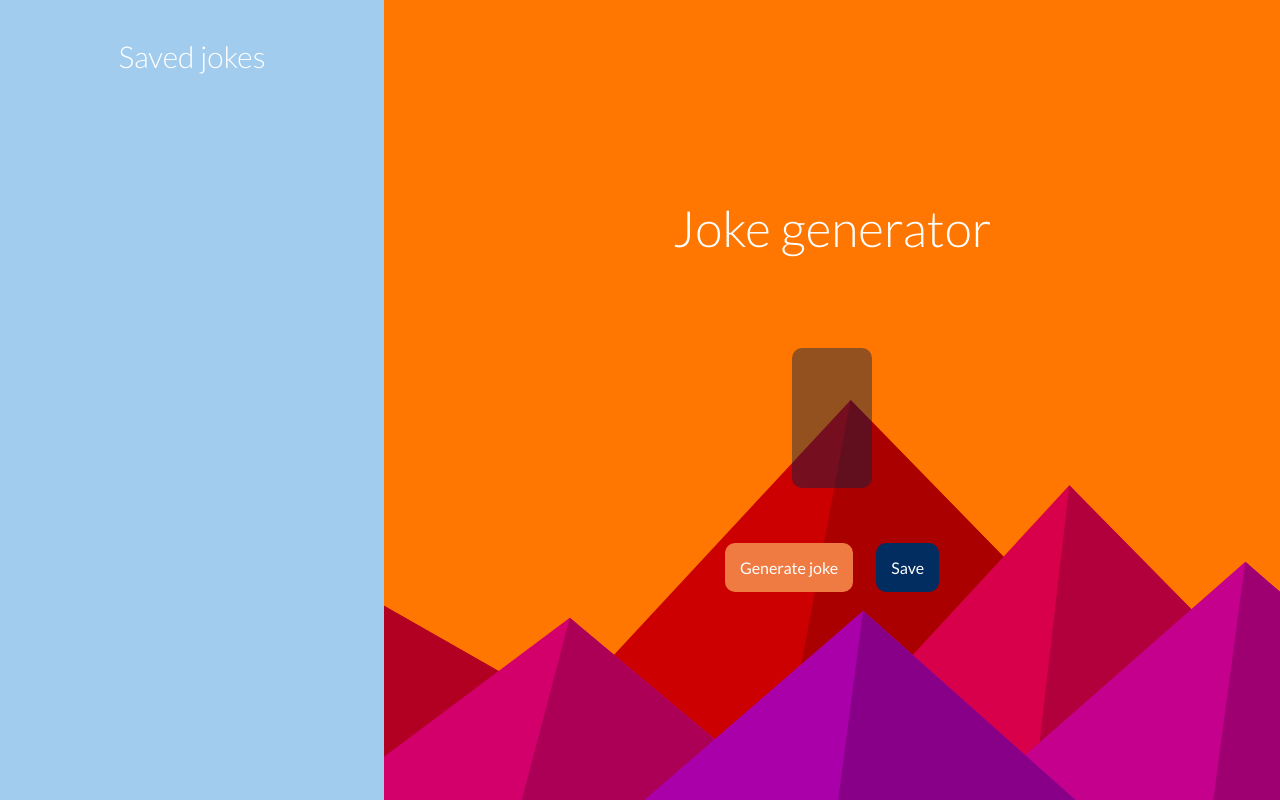
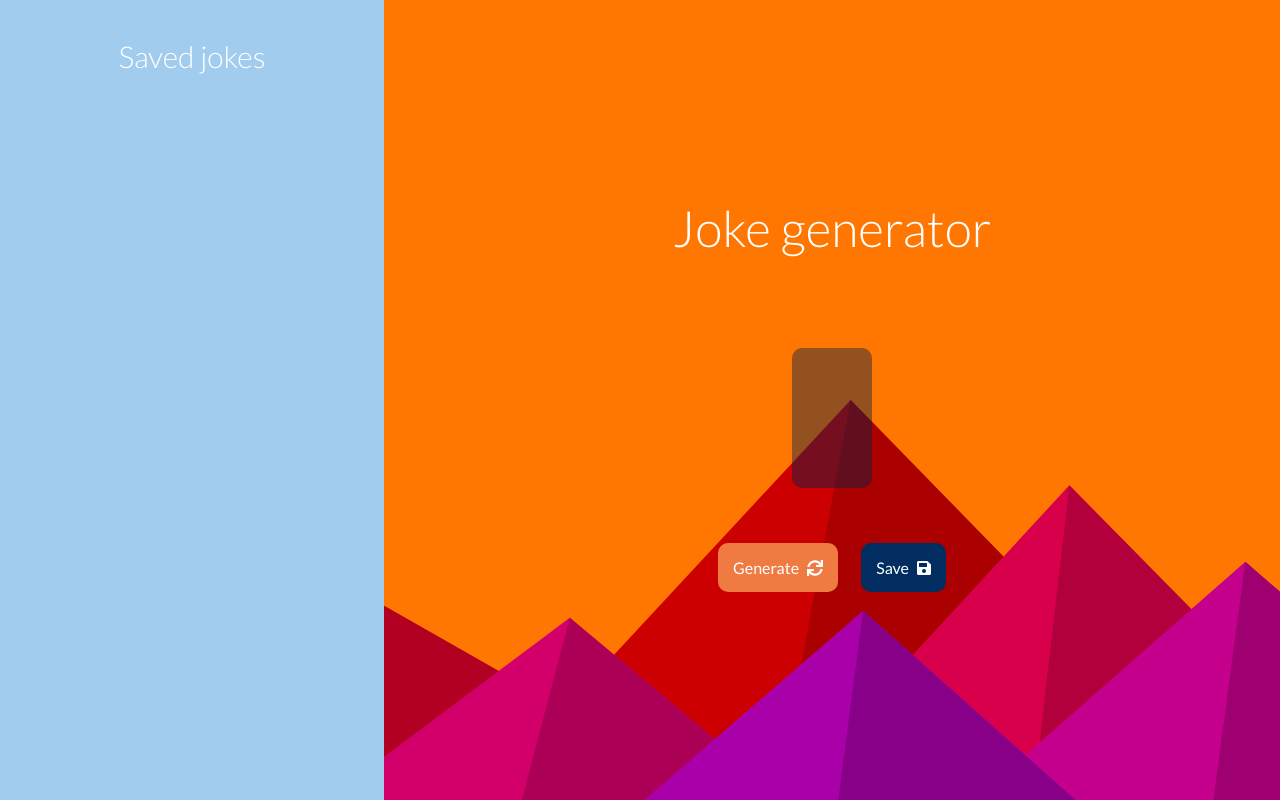
Before and after one commit to Dominika-J/Jokes-generator, a website: page index.html in a window 1280 px wide. Drawn offline with Linux system fonts and the light colour scheme; no server answers.

Commit message:
font awesome generate and save

```diff
--- a/index.html
+++ b/index.html
@@ -6,6 +6,7 @@
     <meta http-equiv="X-UA-Compatible" content="IE=edge">
     <meta name="viewport" content="width=device-width, initial-scale=1.0">
     <link rel="stylesheet" href="./style.css">
+    <link rel="stylesheet" href="https://cdnjs.cloudflare.com/ajax/libs/font-awesome/5.15.3/css/all.min.css" integrity="sha512-iBBXm8fW90+nuLcSKlbmrPcLa0OT92xO1BIsZ+ywDWZCvqsWgccV3gFoRBv0z+8dLJgyAHIhR35VZc2oM/gI1w==" crossorigin="anonymous" />
     <script src="./main.js" type="module" defer></script>
     <title>Joke generator</title>
 </head>
@@ -26,8 +27,12 @@
                     <div id="joke-new-text" class="joke-new-text"></div>
                 </div>
                 <div class="buttons">
-                    <button id="btn-another" class="btn-another btn">Generate joke</button>
-                    <button id="btn-save" class="btn-save btn">Save</button>
+                    <button id="btn-another" class="btn-another btn">Generate
+                        <i class="fas fa-sync fa"></i>
+                    </button>
+                    <button id="btn-save" class="btn-save btn ">Save
+                        <i class="far fa-save fa"></i>
+                    </button>
                 </div>
             </div>
         </div>
--- a/style.css
+++ b/style.css
@@ -14,7 +14,7 @@
   --save--button:  rgb(2, 45, 97);
   --generate--button:  rgb(240, 123, 66);
   --generate--button--hover:  rgb(253, 100, 23);
-  --delete--button: rgb(76, 76, 76);
+  --delete--button: rgba(3, 34, 73);
   --delete--button--hover:  rgb(104, 104, 104);
 }
 
@@ -141,6 +141,11 @@ h4 {
   background-color: var(--save--button--hover);
 }
 
+.fa {
+  font-size: 16px;
+  padding-left: 5px;
+}
+
 /* scrollbar */
 ::-webkit-scrollbar {
   width: 8px;
```
Also changed, not shown: main.js (line endings or trailing spaces).
